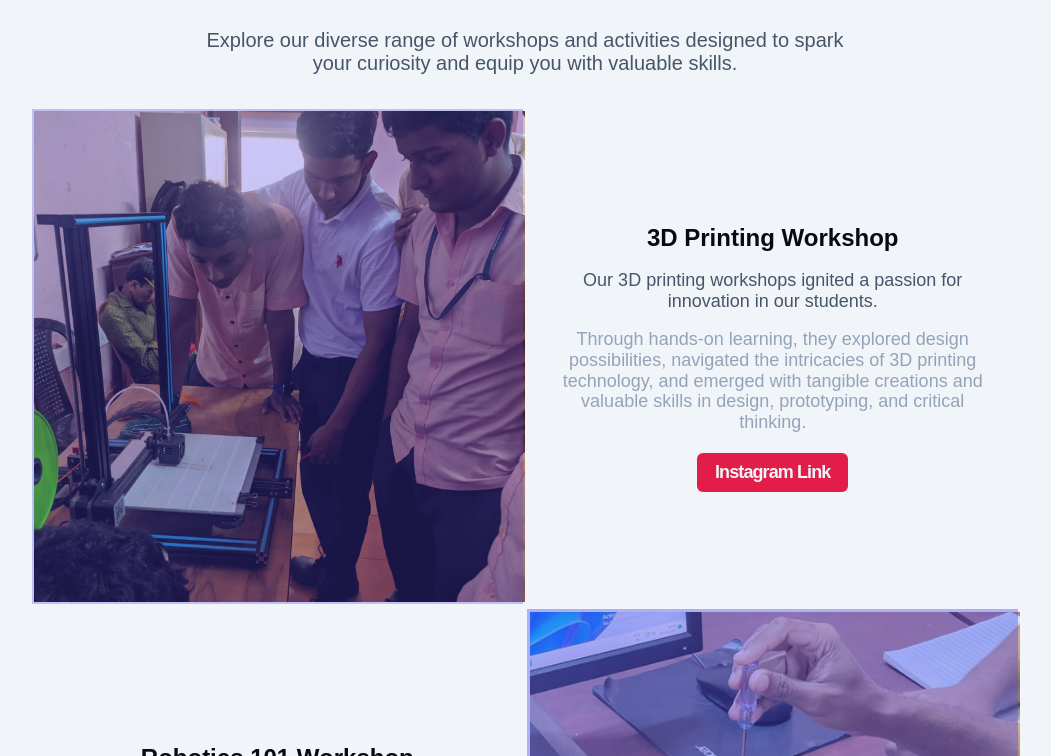
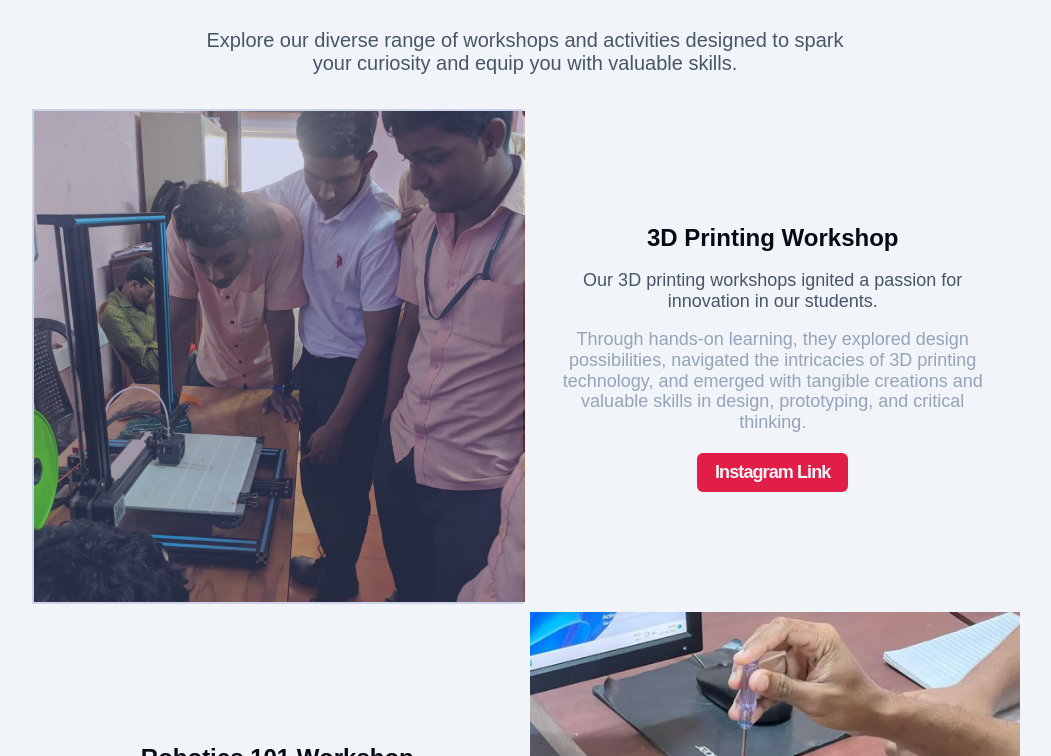
Before and after one commit to kidobop/iedcmti, a website built with Vite: page index.html in a window 1280 px wide. In both pictures the pointer is over the element 392 px from the left and 2861 px from the top of the page. Shown: the part 2505-3261 px from the top of the page, without its empty margins (115-1166 px from the left). Built offline with nearby package versions, Linux system fonts and the light colour scheme; a web font is replaced by a local one.

Commit message:
reverted the hover effect on workimg

```diff
--- a/styles/components/work.css
+++ b/styles/components/work.css
@@ -26,7 +26,7 @@
 
 .work__img-wrapper::after {
     content: '';
-    background-color: rgba(79, 70, 229, 0.4);
+    /* background-color: rgba(79, 70, 229, 0.4); */
     width: 100%;
     height: 100%;
     position: absolute;
@@ -37,7 +37,7 @@
 }
 
 .work__img-wrapper:hover::after {
-    background-color: rgba(79, 70, 229, 0.3);
+    background-color: rgba(117, 136, 206, 0.3);
 }
 
 .work__project:not(:last-child) {
```
